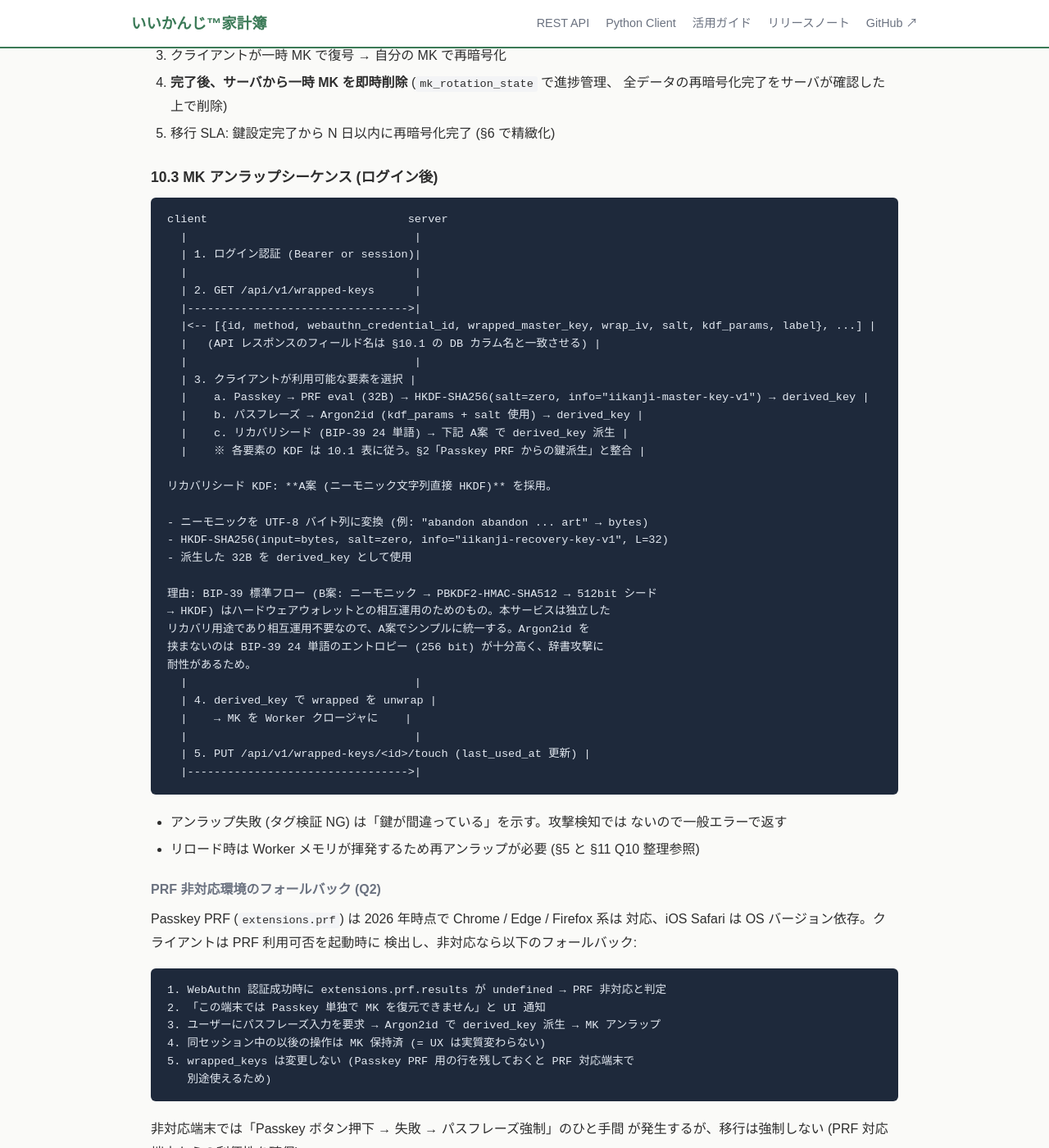
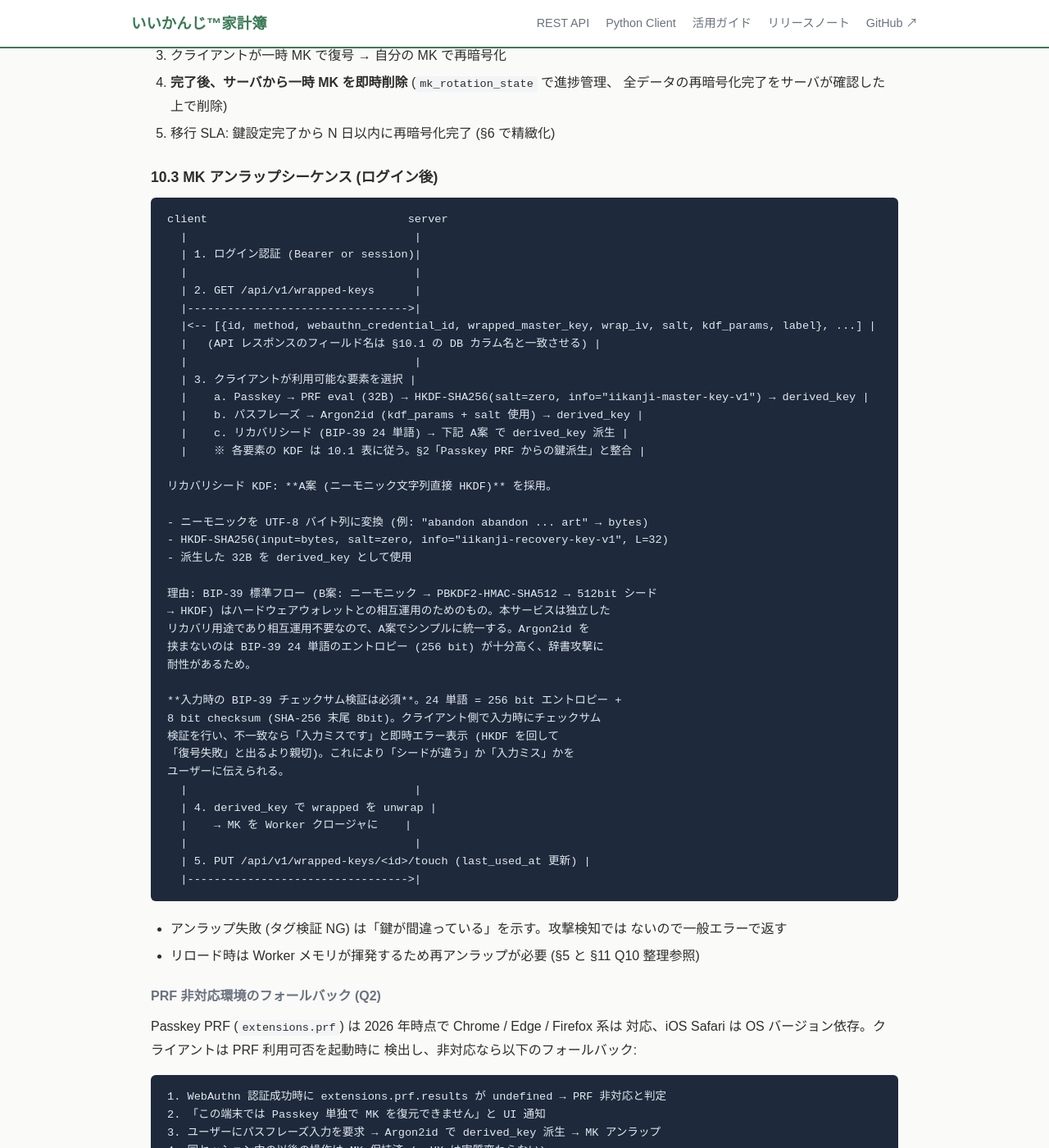
Before and after one commit to nananek/iikanji-kakeibo, a Jekyll site: the page built from docs/v5-e2ee/index.md, in a window 1280 px wide and 1400 px high, scrolled down 15781 px. Shown: the whole window at 82% size. Built offline with Jekyll 4.4.1, drawn with Linux system fonts in a browser that asks for light colours; some of the changed text lies outside the part shown.

Commit message:
docs(v5): PR #124 申し送り消化 - rotation_token hash / BIP-39 checksum / batch / 読み取り
PR #124 approve 時の軽微指摘 4 件を反映。CLAUDE.md のマイグレーション番号
ずれ (指摘 5) は CLAUDE.md に該当記述がないので N/A。

1. rotation_token をハッシュ保存: oauth_tokens.token_hash と同じパターンで、
   サーバには SHA-256 ハッシュ (rotation_token_hash) のみ保存。raw token は
   1 回だけクライアントへ返却、以後はクライアントが X-Rotation-Id ヘッダで
   送り、サーバが SHA-256 で照合
2. BIP-39 チェックサム検証: 入力時にクライアント側で 8 bit checksum 検証
   必須を明記。HKDF を回す前にエラー検出することで「入力ミス」と「シードが
   違う」を区別できる UX に
3. ローテーション中の読み取り API は制限しない: GET 系はオーバーラップ期間中も
   継続提供 (MK_old で復号継続)、書き込みのみ 423 Locked
4. auto_abort_at の実行主体: flask CLI コマンド `flask rotate-cleanup` を
   cron / systemd timer で 1 時間ごと起動 (現行アプリは Celery / APScheduler
   不在のため軽量に実装)

E1 完了条件にも追記 (begin endpoint、CLI コマンド、checksum 検証 UI)。

Co-Authored-By: Claude Opus 4.7 (1M context) <noreply@anthropic.com>

````diff
--- a/docs/v5-e2ee/index.md
+++ b/docs/v5-e2ee/index.md
@@ -661,6 +661,12 @@ client                              server
 リカバリ用途であり相互運用不要なので、A案でシンプルに統一する。Argon2id を
 挟まないのは BIP-39 24 単語のエントロピー (256 bit) が十分高く、辞書攻撃に
 耐性があるため。
+
+**入力時の BIP-39 チェックサム検証は必須**。24 単語 = 256 bit エントロピー +
+8 bit checksum (SHA-256 末尾 8bit)。クライアント側で入力時にチェックサム
+検証を行い、不一致なら「入力ミスです」と即時エラー表示 (HKDF を回して
+「復号失敗」と出るより親切)。これにより「シードが違う」か「入力ミス」かを
+ユーザーに伝えられる。
   |                                  |
   | 4. derived_key で wrapped を unwrap |
   |    → MK を Worker クロージャに    |
@@ -757,15 +763,17 @@ users.mk_rotation_state (jsonb, nullable):
   "started_at": "2026-05-22T08:00:00Z",
   "progress": {"total": 100000, "done": 23456, "unit": "journal_entry_lines"},
   "new_wrapped_keys_id_set": [101, 102, 103],
-  "rotation_token": "<32B cryptographically random>",  // X-Rotation-Id ヘッダで照合
+  "rotation_token_hash": "<SHA-256 of token, hex>",  // X-Rotation-Id ヘッダの SHA-256 と照合 (Bearer と同じパターン、DB 漏洩時の乗っ取り耐性)
   "auto_abort_at": "2026-05-29T08:00:00Z"  // 7 日後に自動 abort (運用安全策)
 }
 
 // rotation_token のライフサイクル:
-//  - ローテ開始 (POST /api/v1/wrapped-keys/rotate/begin) 時にサーバが生成して
-//    返却、mk_rotation_state.rotation_token に保存
-//  - 以後の PUT (再暗号化) では X-Rotation-Id ヘッダ必須、保存値と一致しない
-//    PUT は 423 Locked
+//  - ローテ開始 (POST /api/v1/wrapped-keys/rotate/begin) 時にサーバが生成、
+//    raw token はレスポンスで 1 回だけクライアントへ返却。サーバには
+//    SHA-256 ハッシュのみ rotation_token_hash として保存 (oauth_tokens.token_hash
+//    と同じパターン)
+//  - 以後の PUT (再暗号化) では X-Rotation-Id ヘッダ必須、サーバはヘッダ値の
+//    SHA-256 と rotation_token_hash を比較。一致しない PUT は 423 Locked
 //  - auto_abort_at まで有効。commit / abort で破棄
 ```
 
@@ -810,8 +818,9 @@ client                              server
   を検知 → 「ローテーション再開しますか / 中止しますか」UI 表示
 - **commit 直前で失敗**: 旧 wrapped_keys が残るので旧 MK でアンラップ可能
 - **commit 中で失敗**: トランザクションロールバックで旧状態維持
-- **ローテーション中の他クライアント書き込み**: `users.mk_rotation_state.status=rotating` 中は書き込み API を 423 Locked で拒否。ただし **ローテーション自身の PUT** は `X-Rotation-Id: <token>` ヘッダで識別してパススルー (token はローテ開始時にサーバが発行、`mk_rotation_state` に保存して照合)
-- **タイムアウト自動 abort**: `auto_abort_at` を 7 日後に設定。経過後はサーバが自動 abort して rotation_state を NULL クリア (デバイス紛失等で commit/abort のいずれも飛んでこないケースの救済)
+- **ローテーション中の他クライアント書き込み**: `users.mk_rotation_state.status=rotating` 中は書き込み API を 423 Locked で拒否。ただし **ローテーション自身の PUT** は `X-Rotation-Id: <token>` ヘッダで識別してパススルー (token はローテ開始時にサーバが発行、SHA-256 ハッシュを `mk_rotation_state` に保存して照合)
+- **ローテーション中の読み取り API は制限しない**: GET 系 (例: `/api/v1/journals`) はオーバーラップ期間中も継続提供。クライアントは MK_old でアンラップ可能なまま (MK_old は新 wrapped_keys が追加されるだけで削除されていない、つまり完全に有効)。読み取りロックすると UX が不必要に劣化するため
+- **タイムアウト自動 abort**: `auto_abort_at` を 7 日後に設定。経過後はサーバが自動 abort して rotation_state を NULL クリア (デバイス紛失等で commit/abort のいずれも飛んでこないケースの救済)。実行主体は **flask CLI コマンド `flask rotate-cleanup`** を cron / systemd timer で 1 時間ごとに起動する想定 (現行アプリは Celery / APScheduler を持たないため軽量に実装)
 
 #### サイズ感
 
@@ -897,10 +906,11 @@ v4.x → v5.0 の UX 変更の必然的帰結。`wrapped_keys.method='audit_gran
   - touch (`PUT /<id>/touch`) は認証必須 + 階層レート制限。**per-user を主軸**
     (例: 60 req/hour)、**per-IP は補助** (例: 5,000 req/hour、Tailscale / NAT 環境での
     バースト誤検知を避ける) という方針。具体値は本番運用ログを見て調整
-- [ ] `/api/v1/wrapped-keys/rotate/commit` `.../abort` (ローテーション制御)
+- [ ] `/api/v1/wrapped-keys/rotate/begin` `.../commit` `.../abort` (ローテーション制御、rotation_token は SHA-256 ハッシュでサーバ保存)
+- [ ] `flask rotate-cleanup` CLI コマンド (`auto_abort_at` 経過の自動 abort、1 時間ごと cron 起動想定)
 - [ ] WebCrypto AES-GCM + Argon2id (hash-wasm) で MK wrap/unwrap が動作
 - [ ] WebAuthn PRF 拡張で Passkey 経由の MK 派生が動作 (Q2 結果次第で fallback 設計)
-- [ ] BIP-39 24 単語のリカバリシード生成 + 表示 + 検証 UI (HKDF で derived_key 派生)
+- [ ] BIP-39 24 単語のリカバリシード生成 + 表示 + 入力時チェックサム検証 UI (HKDF で derived_key 派生)
 - [ ] MK ローテーション (空データでフロー検証、`mk_rotation_state` を含む再開可能設計、E3 で本番投入)
 - [ ] 既存 webauthn_credentials との DB レベル CASCADE 連動 (FK to `webauthn_credentials.id`)
 - [ ] Q9/Q10 の実装 (Bearer + MK の併用、ServiceWorker セッション維持、マルチタブ idle カウンタ共有)
````
